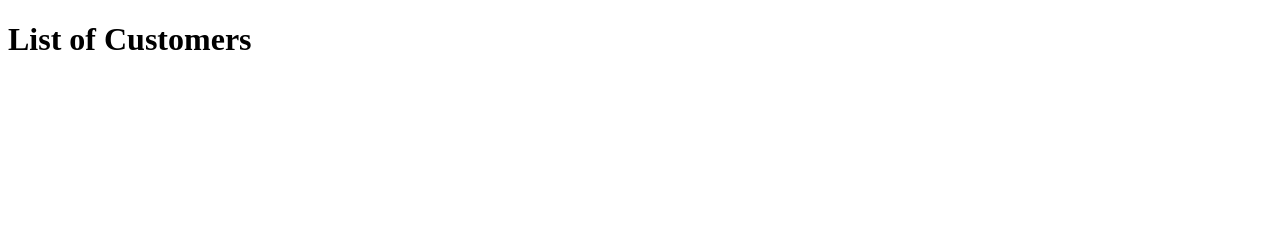
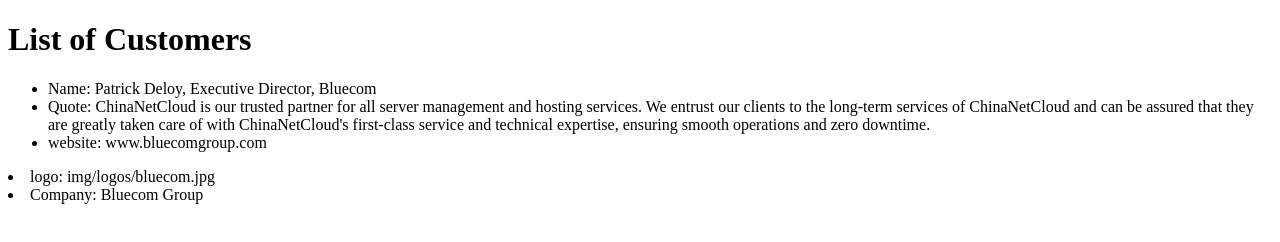
Before and after one commit to keithsktang/keywordsearch, a plain HTML site: page index.html in a window 1280 px wide. Drawn offline with Linux system fonts and the light colour scheme.

Commit message:
version 2

```diff
--- a/index.html
+++ b/index.html
@@ -8,6 +8,9 @@
 <h1>List of Customers</h1>
 
 <ul id="cus_list"></ul>
+<div id="customer-logos"></div>
+
+<div id="customer-quotes"></div>
 
 
 <script type="text/javascript" src="javascript.js"></script>
--- a/javascript.js
+++ b/javascript.js
@@ -10,34 +10,36 @@ var customers = [
               quote: "I actually wish we had started working with them from the very beginning when we first launched our website, which would have saved us from a lot of pain and headaches. Of all the vendors I have worked with in the past, ChinaNetCloud is by far the most professional team I have met in this space.",
               image: "img/logos/zanadu.jpg",
               url: "www.zanadu.cn"
-            }
+            },
             { company: "Yves Rocher",
               name: "Pippin Zhang, eCommerce Manager of Yves Rocher",
               quote: "Our eCommerce site had to meet our strict security requirements, be scalable, and launch in a very short time. ChinaNetCloud's Private Cloud solution met all our requirements, and their 24x7 unlimited support made my life easy. Thanks a lot for the great support during the set up phase and the collaborative spirit is really appreciated.",
               image: "img/logos/yves-rocher.jpg",
               url: "www.yvesrocherusa.cn"
-            }
+            },
             { company: "SmarTots",
               name: "Victor Wong, Founder and Chief Product Officer, SmarTots",
               quote: "I'm a big fan of ChinaNetCloud's managed services and have used them at several of my companies. With ChinaNetCloud, I can focus on creating great products and features with the confidence that my web services will not go down.",
               image: "img/logos/smartots.jpg",
               url: "www.smartots.com"
-            }
+            },
             { company: "Infinitus",
               name: "Angelen Ngan, Infinitus",
               quote: "The support team has been very professional and responsive.  Project Manager Rebecca and her team demonstrated professionalism and they respond to our questions and concerns timely. We are very pleased with your project team and the service received so far.  Keep up the great work and looking forward to a good partnership.",
               image: "img/logos/infinitus.jpg",
               url: "www.infinitus-int.com"
-            }
+            },
             { company: "Bluecom Group",
               name: "Patrick Deloy, Executive Director, Bluecom",
               quote: "ChinaNetCloud is our trusted partner for all server management and hosting services. We entrust our clients to the long-term services of ChinaNetCloud and can be assured that they are greatly taken care of with ChinaNetCloud's first-class service and technical expertise, ensuring smooth operations and zero downtime.",
-              image: "img/logos/zanadu.jpg",
+              image: "img/logos/bluecom.jpg",
               url: "www.bluecomgroup.com"
             }
             ];
 var item = customers[Math.floor(Math.random() * customers.length)],
   list = document.getElementById('cus_list'),
+  quoteClass = document.getElementById('customer-quotes'),
+  imageClass = document.getElementById('customer-logos'),
   fragment = document.createDocumentFragment(),
   companyEle = document.createElement("li"),
   nameEle = document.createElement("li"),
@@ -56,6 +58,8 @@ fragment.appendChild(quoteEle);
 fragment.appendChild(imageEle);
 fragment.appendChild(urlEle);
 list.appendChild(fragment);
+quoteClass.appendChild(companyEle);
+imageClass.appendChild(imageEle);
 
 // var item = customers[1], list = document.getElementById('cus_list'), fragment = document.createDocumentFragment(), element = document.createElement("li");
 //
```
Also changed, not shown: img/logos/bluecom.jpg.png (added), img/logos/infinitus.png (added), img/logos/smartots.png (added), img/logos/tradesparq.png (added), img/logos/yves-rocher.png (added), img/logos/zanadu.png (added).
